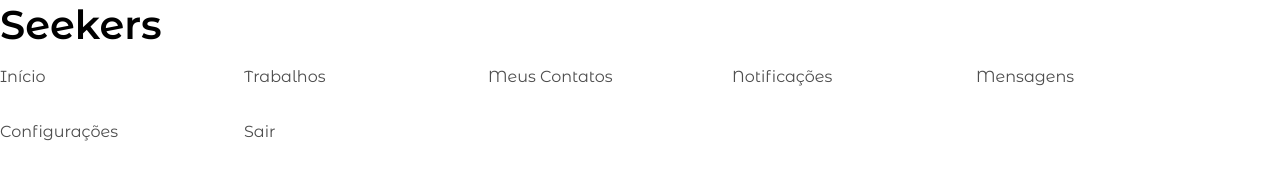
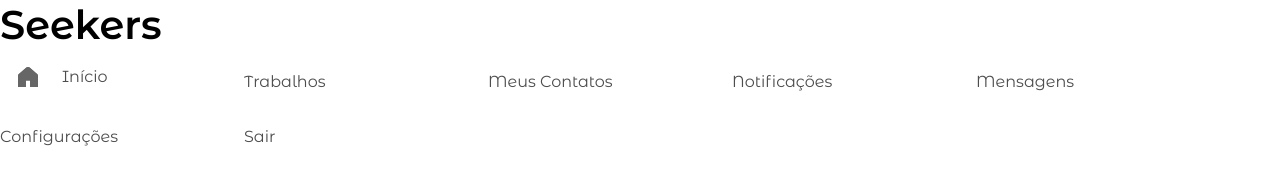
Before and after one commit to eduhguarieiro/new-seekers, a plain HTML site: page index.html in a window 1280 px wide. Shown: the part 87-272 px from the top of the page. Drawn offline with Linux system fonts and the light colour scheme.

Commit message:
Add variation -home to the main-action component

```diff
--- a/css/components/main-action.css
+++ b/css/components/main-action.css
@@ -1,5 +1,6 @@
 .main-action {
-    display: inline-block;
+    display: inline-flex;
+    align-items: center;
     text-decoration: none;
     color: var(--cor-fonte-cinza);
     font-family: var(--fonte-principal);
@@ -12,3 +13,12 @@
 .main-action:hover {
     background-color: var(--cor-hover);
 }
+
+.main-action.-home::before {
+    content: "";
+    background-image: url(../../assets/icons/icon-home.png);
+    width: 20px;
+    height: 20px;
+    margin-left: 18px;
+    margin-right: 24px;
+}
--- a/index.html
+++ b/index.html
@@ -20,7 +20,7 @@
         <h1 class="main-title">Seekers</h1>
 
         <nav>
-            <a href="" class="main-action">Início</a>
+            <a href="" class="main-action -home">Início</a>
             <a href="" class="main-action">Trabalhos</a>
             <a href="" class="main-action">Meus Contatos</a>
             <a href="" class="main-action">Notificações</a>
```
Also changed, not shown: assets/icons/icon-home.png (added).
